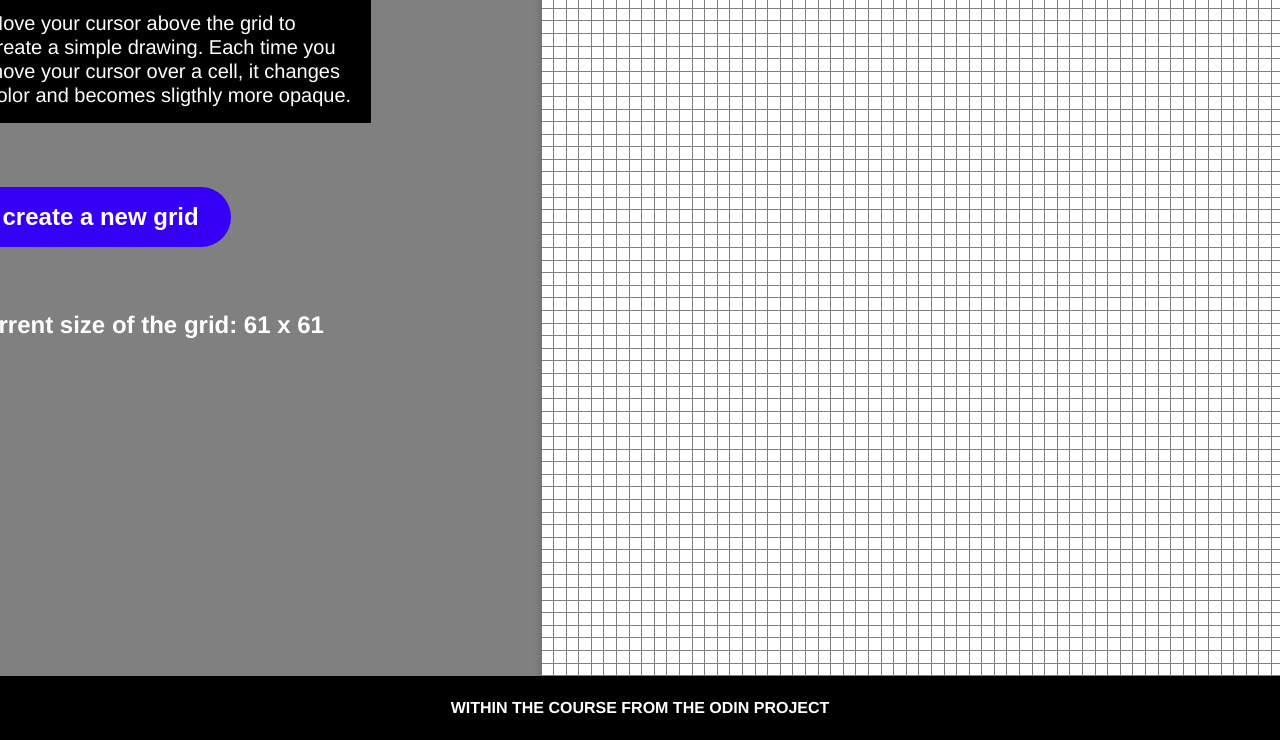
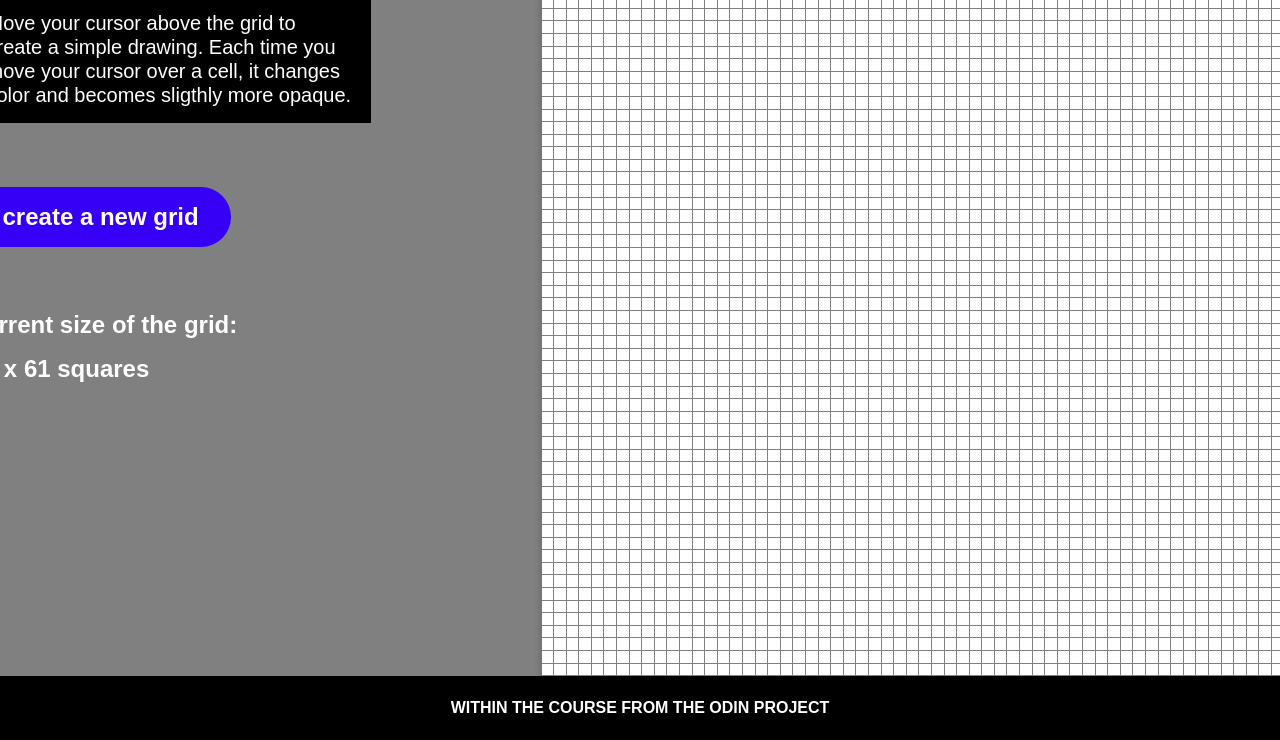
Before and after one commit to robertdebauch/odin-etch-a-sketch, a plain HTML site: page index.html in a window 1280 px wide. Shown: the part 124-864 px from the top of the page. Drawn offline with Linux system fonts and the light colour scheme.

Commit message:
feat: minor CSS adjustments

```diff
--- a/index.html
+++ b/index.html
@@ -22,7 +22,8 @@
                 <button id="create-grid">create a new grid</button>
                 <div id="messages">
                 <div id="message"></div>
-                <p id="current-size">current size:</p>
+                <p class="currentSize">current size of the grid: </p>
+                <p id="current-size" class="currentSize"></p>
                 </div>
         </div>
         <div id="grid">
--- a/main.js
+++ b/main.js
@@ -41,7 +41,7 @@ function createGrid(num) {
     });
 
     let gridSizeInfo = document.querySelector('#current-size');
-    gridSizeInfo.textContent = `current size of the grid: ${num} x ${num}`;
+    gridSizeInfo.textContent = `${num} x ${num}` + " squares";
 }
 
 function defineGridSize() {
--- a/style.css
+++ b/style.css
@@ -7,7 +7,7 @@
 body {
     background-color: hsl(0, 0%, 50%);
     color: white;
-    font-family: Helvetica, sans-serif;
+    font-family: Arial, sans-serif;
     height: 100vh;
     display: flex;
 
@@ -76,7 +76,7 @@ div#messages {
     gap: 1rem;
 }
 
-div#messages>#current-size {
+div#messages>.currentSize {
     font-size: 1.5rem;
     font-weight: 900;
 }
@@ -122,6 +122,7 @@ button#create-grid {
 /* footer */
 
 #footer {
+    margin-top: auto;
     background-color: #000;
     height: 4rem;
     width: 100%;
```
